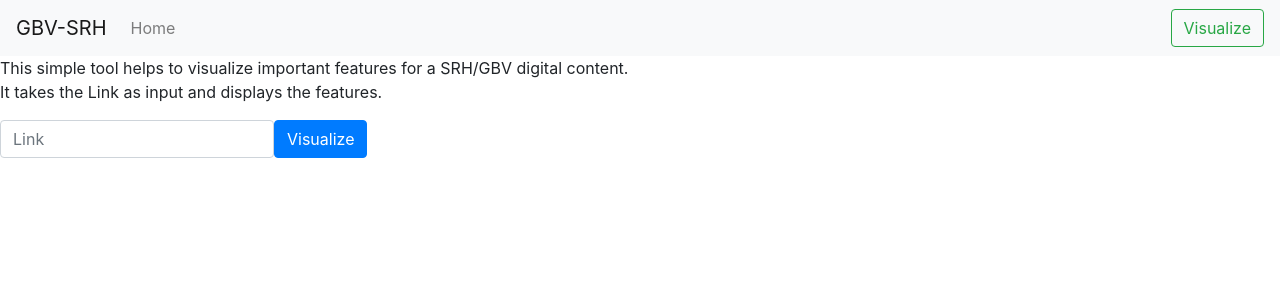
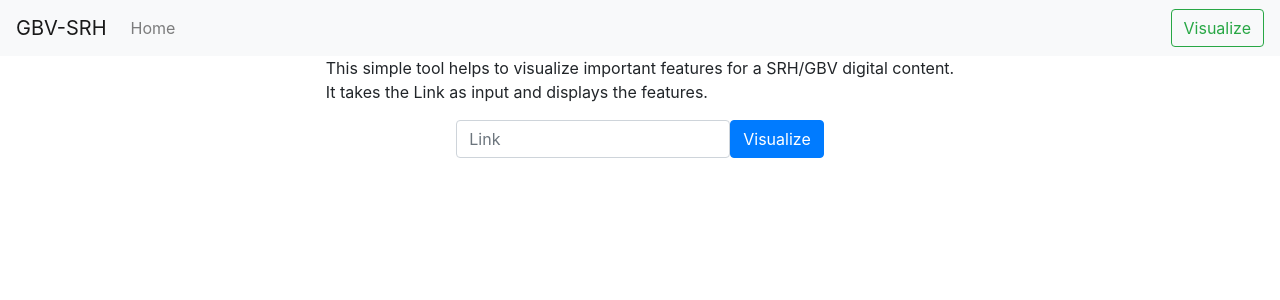
Before and after one commit to yonycherkos/SRH-GBV, a React (Create React App) app: page / in a window 1280 px wide. Shown: the top 300 px of the page. Built offline with nearby package versions, Linux system fonts and the light colour scheme.

Commit message:
Center the link form with flex

```diff
--- a/src/App.css
+++ b/src/App.css
@@ -9,3 +9,9 @@ body {
   align-items: center;
   justify-content: center;
 }
+
+.description {
+  display: flex;
+  align-items: center;
+  justify-content: center;
+}
--- a/src/App.js
+++ b/src/App.js
@@ -59,15 +59,19 @@ class App extends React.Component {
               </Button>
           </Navbar.Collapse>
         </Navbar>
+        <div className={'description'}>
           <p>
             This simple tool helps to visualize important features for a SRH/GBV digital content.
             <br/>
             It takes the Link as input and displays the features.
           </p>
+          </div>
+          <div className={'description'}>
           <Form inline>
             <FormControl type="text" placeholder="Link" onSubmit={() => this.s} />
             <Button variant="primary">Visualize</Button>
           </Form>
+          </div>
         {
           this.state.clicked ?
           <div className={"barChart"}>
```
Lines whose indentation alone changed are shown as unchanged.
